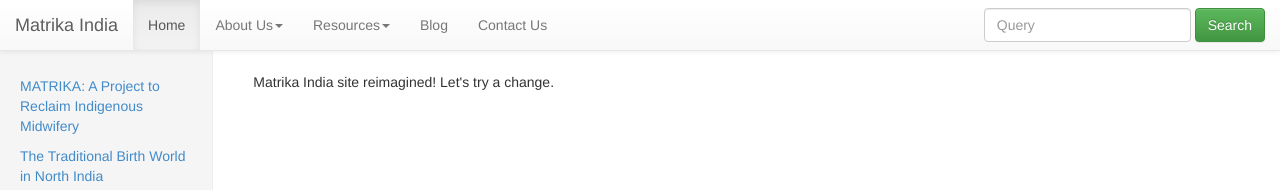
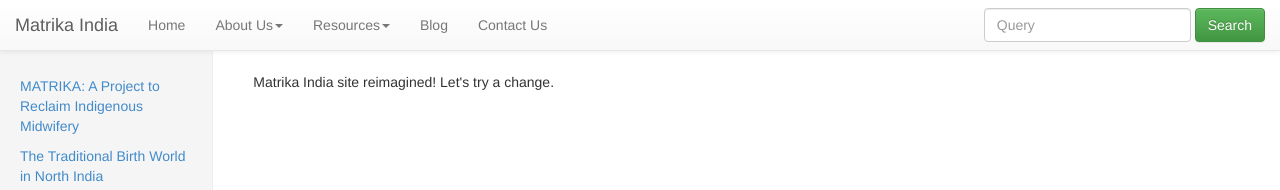
Before and after one commit to matrikaindia/matrika-beta, a Jekyll site: the page built from index.html, in a window 1280 px wide. Shown: the top 190 px of the page. Built offline with Jekyll 4.4.1, drawn with Linux system fonts in a browser that asks for light colours; nearby versions of some CDN libraries.

Commit message:
Hide default selection of home link

```diff
--- a/_layouts/default.html
+++ b/_layouts/default.html
@@ -34,7 +34,7 @@
 			</div>
 
 			<ul class="nav navbar-nav">
-				<li class="active"><a href="/index.html">Home</a></li>
+				<li><a href="/index.html">Home</a></li>
 				<li class="dropdown">
 					<a href="#" class="dropdown-toggle" data-toggle="dropdown">About Us<b class="caret"></b></a>
 					<ul class="dropdown-menu">
```
